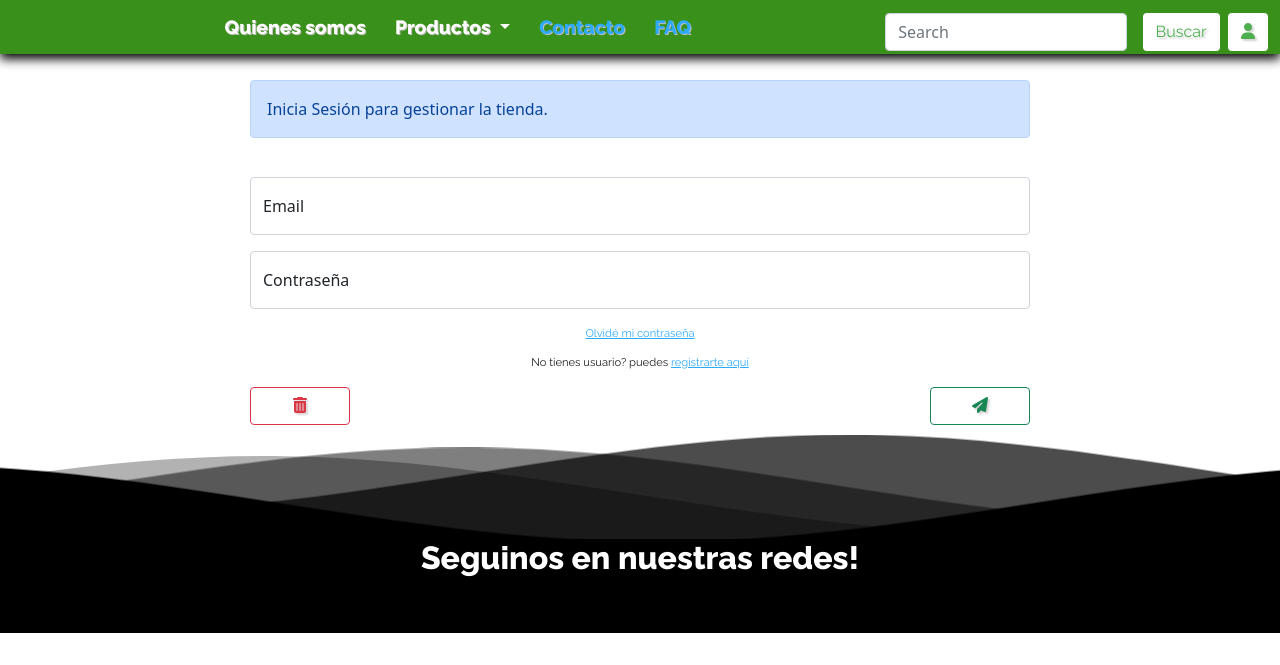
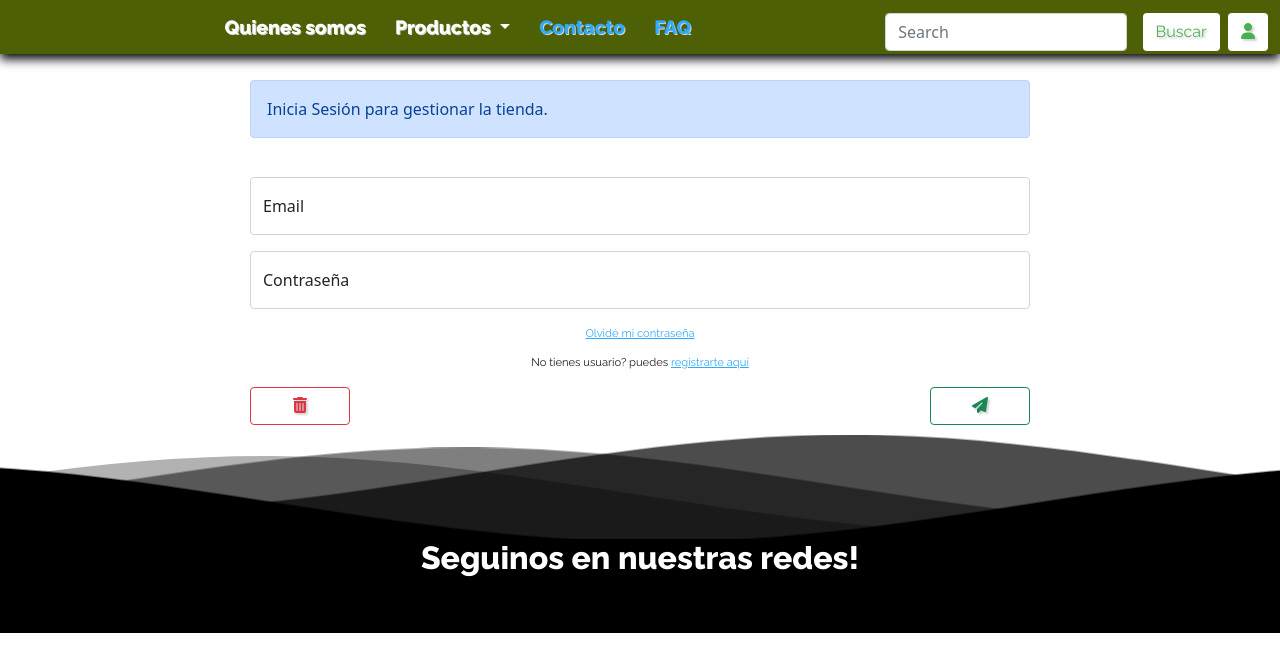
Before and after one commit to vdrr89/grownline, a PHP site: page /gestion/gestion.html in a window 1280 px wide. Shown: the top 665 px of the page. Run offline with PHP 8.4, Linux system fonts and the light colour scheme; some libraries are stand-ins or nearby versions.

Commit message:
add colors cn var y btn + de gestion prod lugar ok

```diff
--- a/css/fuentes.css
+++ b/css/fuentes.css
@@ -4,19 +4,42 @@
 @import url('https://fonts.googleapis.com/css2?family=Raleway:wght@100;400;800&display=swap');
 /* font-family: 'Raleway', sans-serif; */
 
+/* ====================== COLORES ====================== */
+
+:root{
+  --main-light-green-color: #6e911b;
+  --main-green-color: #4E6005;
+  --main-dark-green-color: #2b4102;
+  --main-green-fluor-transp-40-color: #2ee59d66;
+  --main-green-btn-color: #4CAF50;
+  --main-red-btn-color: #BF0404;
+  --main-blue-link-color: #2eaaff;
+  --main-skyblue-btn-color: skyblue;
+  --main-white-color: white;
+  --main-lightgray-color: lightgray;
+  --main-almost-black: #1f1f1f;
+  --main-black-color: black;
+  --main-black-transp-80-color: #00000080;
+  --main-black-transp-10-color: #0000001a;
+  --main-gray-transp-30-color: #63636346;
+}
+
+/* ======================  ====================== */
+
+
 /* ---------------------- HACHES ---------------------- */
 
 h1, h2, h3, h4 {
-    color: #39911b;
-    text-shadow: 2px 2px #ffffff;
+    color: var(--main-green-color);
+    text-shadow: 2px 2px var(--main-white-color);
     font-size: 3rem;
     font-weight: 800;
     font-family: 'Raleway', sans-serif;
   }
 
 h5, h6 {  /* es igual pero más chiquito */
-  color: #39911b;
-  text-shadow: 2px 2px #ffffff;
+  color: var(--main-green-color);
+  text-shadow: 2px 2px var(--main-white-color);
   font-size: 2rem;
   font-weight: 800;
   font-family: 'Raleway', sans-serif;
@@ -25,7 +48,7 @@ h5, h6 {  /* es igual pero más chiquito */
 /* ---------------------- PES ---------------------- */
 
 p, li, td, blockquote {
-  color: #1f1f1f;
+  color: var(--main-almost-black);
   font-size: 1.2rem;
   line-height: 1.8rem;
   font-family: 'Raleway', sans-serif;
@@ -37,7 +60,7 @@ p, li, td, blockquote {
   font-size: 1.2rem;
   font-family: 'Raleway', sans-serif;
   font-weight: 800;
-  text-shadow: 1px 1px #c1bcbc;
+  text-shadow: 1px 1px var(--main-lightgray-color);
 }
 
 th, button {
@@ -46,12 +69,12 @@ th, button {
   line-height: 1.8rem;
   font-family: 'Raleway', sans-serif;
   font-weight: 800;
-  text-shadow: 2px 2px 2px #63636346;
+  text-shadow: 2px 2px 2px var(--main-gray-transp-30-color);
 }
 
 .small {
   font-family: 'Raleway', sans-serif;
-  color: #1f1f1f;
+  color: var(--main-almost-black);
   font-weight: 400;
   font-size: 0.7rem;
   line-height: 1.8em;
@@ -92,7 +115,7 @@ a{
 
 a,
 .small-a{
-  color: #2eaaff;
+  color: var(--main-blue-link-color);
   line-height: 1.8rem;
   font-family: 'Raleway', sans-serif;
   font-weight: 400;
@@ -102,12 +125,12 @@ a,
 a:visited,
 .small-a:visited {
   text-decoration: underline;
-  color: #375009;
+  color: var(--main-green-color);
 }
 
 a:hover,
 .small-a:hover {
   text-decoration: underline;
-  color:#9ee022;
+  color:var(--main-light-green-color);
   text-shadow: none;
 }
--- a/css/style.css
+++ b/css/style.css
@@ -1,5 +1,23 @@
 *::selection {
-    background-color: #39911b;
+    background-color: var(--main-light-green-color);
+    }
+
+    :root{
+      --main-light-green-color: #6e911b;
+      --main-green-color: #4E6005;
+      --main-dark-green-color: #2b4102;
+      --main-green-fluor-transp-40-color: #2ee59d66;
+      --main-green-btn-color: #4CAF50;
+      --main-red-btn-color: #BF0404;
+      --main-blue-link-color: #2eaaff;
+      --main-skyblue-btn-color: skyblue;
+      --main-white-color: white;
+      --main-lightgray-color: lightgray;
+      --main-almost-black: #1f1f1f;
+      --main-black-color: black;
+      --main-black-transp-80-color: #00000080;
+      --main-black-transp-10-color: #0000001a;
+      --main-gray-transp-30-color: #63636346;
     }
 
 html,
@@ -320,9 +329,9 @@ max-width: 800px;
   /* ------------------- NAVBAR ------------------- */
 
   .vr-navbar {
-    background-color: #39911b;
+    background-color: var(--main-green-color); /* ojo que está determinado en main.js*/
     padding: 1%;
-    box-shadow: #000 0px 5px 10px;
+    box-shadow: var(--main-black-color) 0px 5px 10px;
     position: sticky;
     position: -webkit-sticky;
     top: 0; /* required */
--- a/gestion/gestion.css
+++ b/gestion/gestion.css
@@ -1,3 +1,21 @@
+:root{
+    --main-light-green-color: #6e911b;
+    --main-green-color: #4E6005;
+    --main-dark-green-color: #2b4102;
+    --main-green-fluor-transp-40-color: #2ee59d66;
+    --main-green-btn-color: #4CAF50;
+    --main-red-btn-color: #BF0404;
+    --main-blue-link-color: #2eaaff;
+    --main-skyblue-btn-color: skyblue;
+    --main-white-color: white;
+    --main-lightgray-color: lightgray;
+    --main-almost-black: #1f1f1f;
+    --main-black-color: black;
+    --main-black-transp-80-color: #00000080;
+    --main-black-transp-10-color: #0000001a;
+    --main-gray-transp-30-color: #63636346;
+  }
+
 /* HEADER */
 
 .title-txt{
@@ -139,7 +157,7 @@
 
 .gestion-titles{
     display: inline-flex;
-    border-bottom: solid 1px black;
+    border-bottom: solid 1px var(--main-black-color);
     position: sticky;
 }
 
@@ -154,22 +172,21 @@
   /* --- */
 
   .clickeable{
-    background-color: white;
-    border: 3px solid skyblue;
-    color: skyblue;
+    background-color: var(--main-white-color);
+    border: 3px solid var(--main-skyblue-btn-color);
+    color: var(--main-skyblue-btn-color);
     font-weight: bold;
     border-radius: 10px;
     padding: 10px;
 
-    position: absolute;
     display: block;
     overflow: hidden;
   }
 
   .clickeable:hover{
-    background-color: skyblue;
-    border: 3px solid skyblue;
-    color: white;
+    background-color: var(--main-skyblue-btn-color);
+    border: 3px solid var(--main-skyblue-btn-color);
+    color: var(--main-white-color);
     font-weight: bold;
     border-radius: 10px;
     padding: 10px;
--- a/main.js
+++ b/main.js
@@ -8,6 +8,9 @@
 // SUBTITULO
 var tituloSubtitulo = document.getElementById("titulo-subtitulo");
 tituloSubtitulo.innerHTML = "Tu tienda de cultivo online!";
+
+// ------------------- NAVBAR: RESPONSIVE -------------------
+
 
 // ------------------- ABOUT -------------------
 var aboutTxt = document.getElementById("about");
```
Also changed, not shown: other parts of css/style.css (+58 -53 lines), css/responsive.css (added, +15 -0 lines), gestion/create-product/form-create-product.css (+20 -2 lines), index.html (+6 -1 lines).
